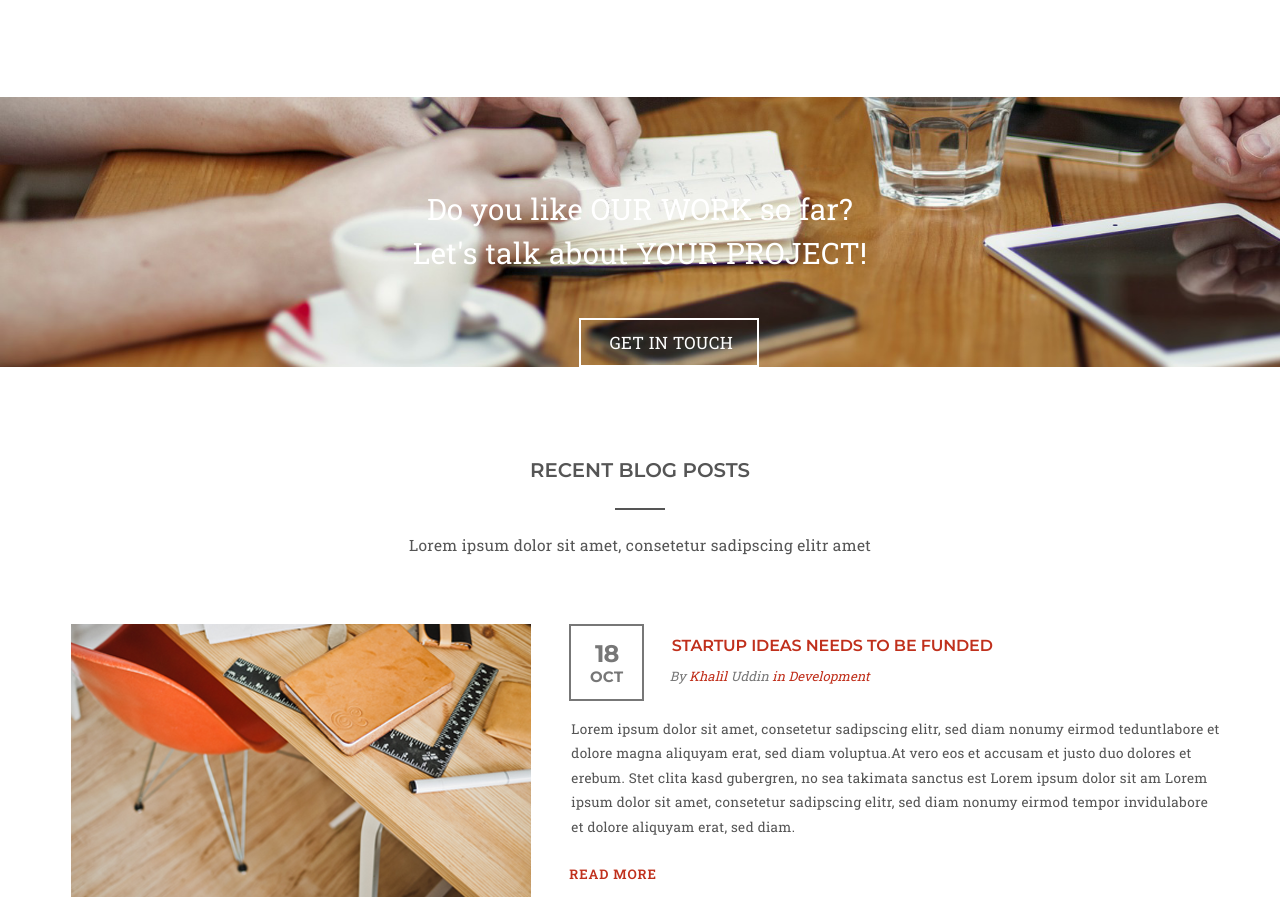
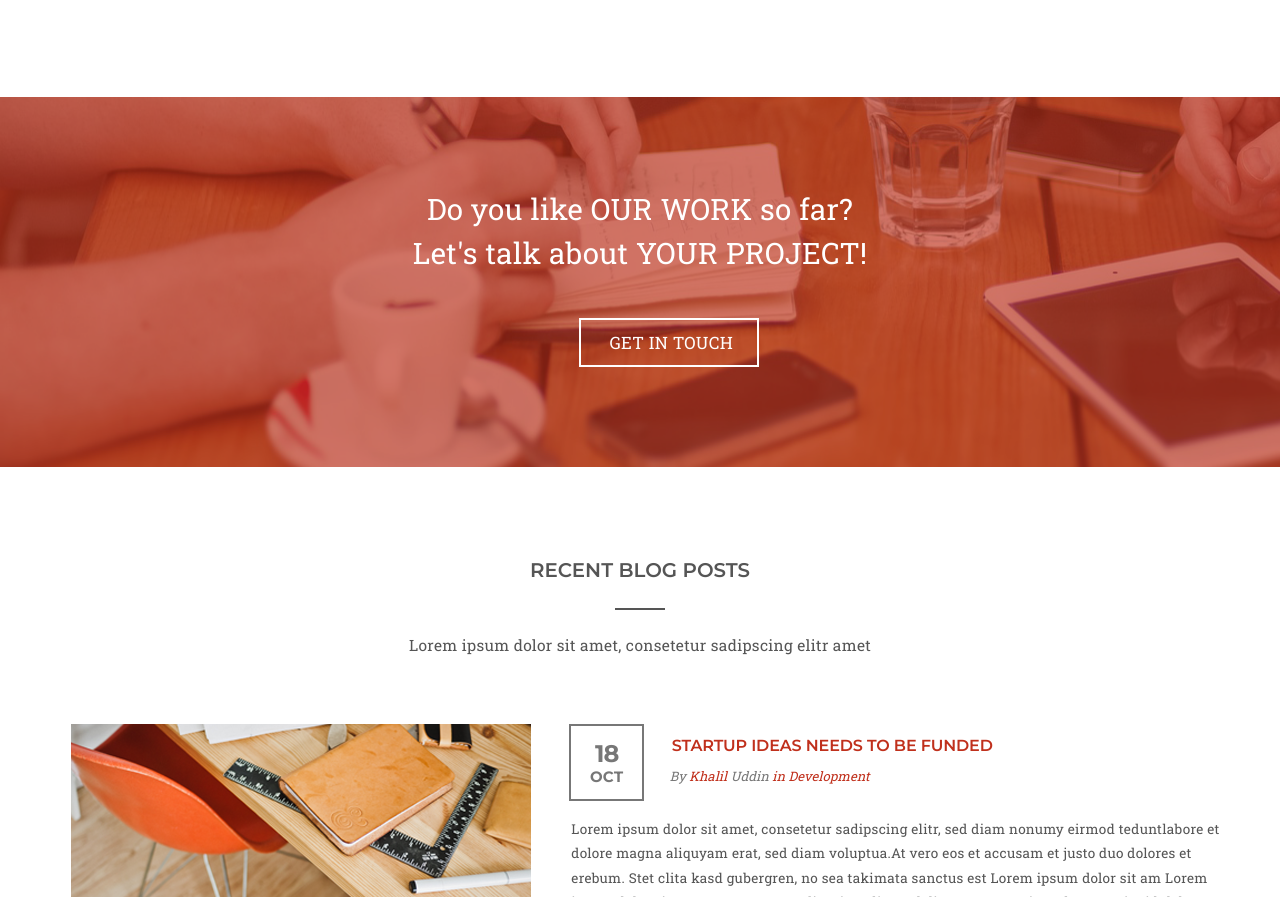
Before and after one commit to AnigalHub/PixelPerfect, a Vue app: page / in a window 1280 px wide. Shown: the part 3484-4381 px from the top of the page. Built offline with nearby package versions, Linux system fonts and the light colour scheme.

Commit message:
содержимое обернуто в блок со своим красным затемнением

```diff
--- a/src/components/Call.vue
+++ b/src/components/Call.vue
@@ -1,11 +1,13 @@
 <template>
     <div id="Call">
-        <div id="question">
-            Do you like OUR WORK so far?
-            <br>
-            Let's talk about YOUR PROJECT!
+        <div id="background">
+            <div id="question">
+                Do you like OUR WORK so far?
+                <br>
+                Let's talk about YOUR PROJECT!
+            </div>
+            <div id="Get_Started">Get in touch</div>
         </div>
-        <div id="Get_Started">Get In Touch</div>
     </div>
 </template>
 
```
